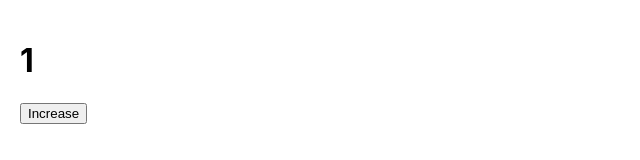
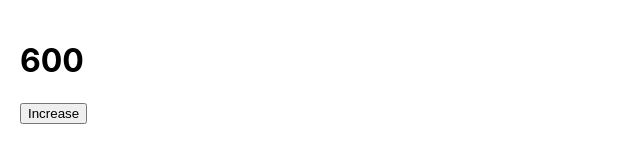
Before and after one commit to minh1304/testReact, a React (Create React App) app: page / in a window 1280 px wide. Shown: the top 160 px of the page, without its empty margins (0-640 px from the left). Built offline with nearby package versions, Linux system fonts and the light colour scheme.

Commit message:
test 2 useState

```diff
--- a/src/App.js
+++ b/src/App.js
@@ -3,7 +3,12 @@ import logo from './logo.svg';
 import {useState} from 'react'
 
 function App() {
-  const [counter, setCounter] = useState(1);
+
+  const order = [100,200,300]
+  const [counter, setCounter] = useState(() => {
+    const total = order.reduce((total,curr) =>total + curr )
+    return  total
+  });
   const handleIncrease = () => {
     setCounter(counter+1)
 
```
